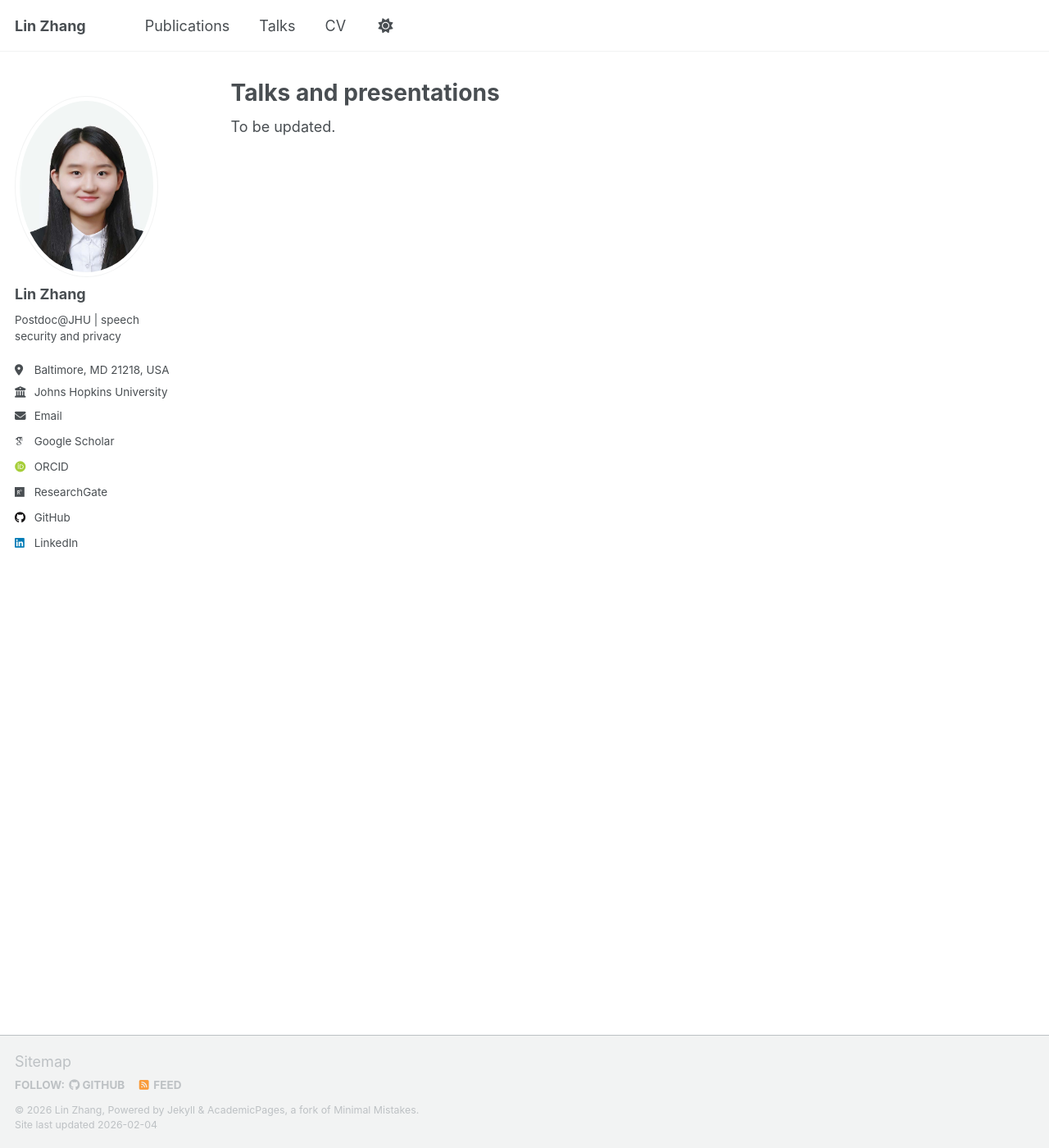
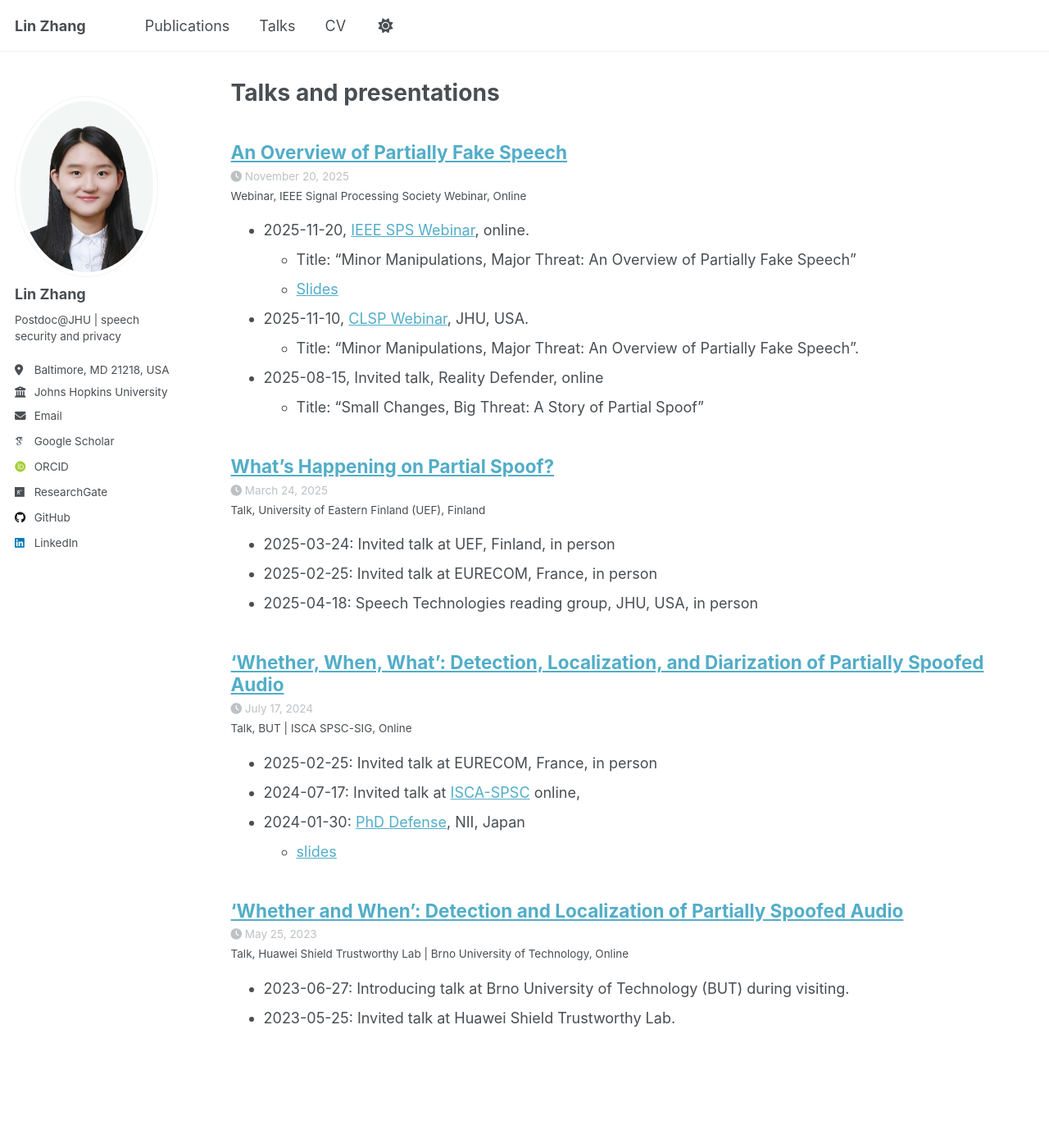
Before and after one commit to zlin0/zlin0.github.io, a Jekyll site: the page built from _pages/talks.html, in a window 1280 px wide and 1400 px high. Shown: the whole window at 82% size. Built offline with Jekyll 4.4.1, drawn with Linux system fonts in a browser that asks for light colours; some web fonts are replaced; a script that is not in the unit is left out.

Commit message:
add esdd2 to news, and update talks

```diff
--- a/_pages/talks.html
+++ b/_pages/talks.html
@@ -5,9 +5,7 @@ published: true
 permalink: /talks/
 author_profile: true
 ---
-To be updated.
 
-<!--
 {% if site.talkmap_link == true %}
 
 <p style="text-decoration:underline;"><a href="/talkmap.html">See a map of all the places I've given a talk!</a></p>
@@ -16,4 +14,4 @@ To be updated.
 
 {% for post in site.talks reversed %}
   {% include archive-single-talk.html %}
-{% endfor %} -->
+{% endfor %}
--- /dev/null
+++ b/_talks/2023-05-huawei-06-but.md
@@ -0,0 +1,12 @@
+---
+title: "'Whether and When': Detection and Localization of Partially Spoofed Audio"
+collection: talks
+type: "Talk"
+permalink: /talks/2023-05-huawei
+venue: "Huawei Shield Trustworthy Lab | Brno University of Technology"
+date: 2023-05-25
+location: "Online"
+---
+
+- 2023-06-27: Introducing talk at Brno University of Technology (BUT) during visiting.
+- 2023-05-25: Invited talk at Huawei Shield Trustworthy Lab.
--- /dev/null
+++ b/_talks/2024-07-isca-spsc-defense.md
@@ -0,0 +1,14 @@
+---
+title: "'Whether, When, What': Detection, Localization, and Diarization of Partially Spoofed Audio"
+collection: talks
+type: "Talk"
+permalink: /talks/2024-07-isca-spsc
+venue: " BUT | ISCA SPSC-SIG"
+date: 2024-06-, 2024-07-17
+location: "Online"
+---
+
+- 2025-02-25: Invited talk at EURECOM, France, in person
+- 2024-07-17: Invited talk at [ISCA-SPSC](https://www.spsc-sig.org/webinar) online,
+- 2024-01-30: [PhD Defense](https://yamagishilab.org/activities/yamagishilab-defense/), NII, Japan
+    - [slides](/files/talks/PartialSpoof_LinZhang_final_defense_20240130.pdf)
--- /dev/null
+++ b/_talks/2025-03-uef.md
@@ -0,0 +1,13 @@
+---
+title: "What’s Happening on Partial Spoof?"
+collection: talks
+type: "Talk"
+permalink: /talks/2025-03-uef
+venue: "University of Eastern Finland (UEF)"
+date: 2025-03-24
+location: "Finland"
+---
+
+- 2025-03-24: Invited talk at UEF, Finland, in person
+- 2025-02-25: Invited talk at EURECOM, France, in person
+- 2025-04-18: Speech Technologies reading group, JHU, USA, in person
--- /dev/null
+++ b/_talks/2025-11-20-ieee-sps-webinar.md
@@ -0,0 +1,17 @@
+---
+title: "An Overview of Partially Fake Speech"
+collection: talks
+type: "Webinar"
+permalink: /talks/2025-11-20-ieee-sps-webinar
+venue: "IEEE Signal Processing Society Webinar"
+date: 2025-11-20
+location: "Online"
+---
+
+- 2025-11-20, [IEEE SPS Webinar](https://signalprocessingsociety.org/events/sps-webinar-minor-manipulations-major-threat-overview-partially-fake-speech), online.
+    - Title: "Minor Manipulations, Major Threat: An Overview of Partially Fake Speech"
+    - [Slides](/files/talks/LinZhang_20251120_IEEESPS_PartialSpoof_survey.pdf)
+- 2025-11-10, [CLSP Webinar](https://www.clsp.jhu.edu/events/sps-webinar-minor-manipulations-major-threat-an-overview-of-partially-fake-speech-lin-zhang-jhu/?instance_id=3604), JHU, USA.
+    - Title: "Minor Manipulations, Major Threat: An Overview of Partially Fake Speech".
+- 2025-08-15, Invited talk, Reality Defender, online
+    - Title: "Small Changes, Big Threat: A Story of Partial Spoof"
```
Also changed, not shown: _pages/cv.md (+10 -2 lines), 3 other files.
